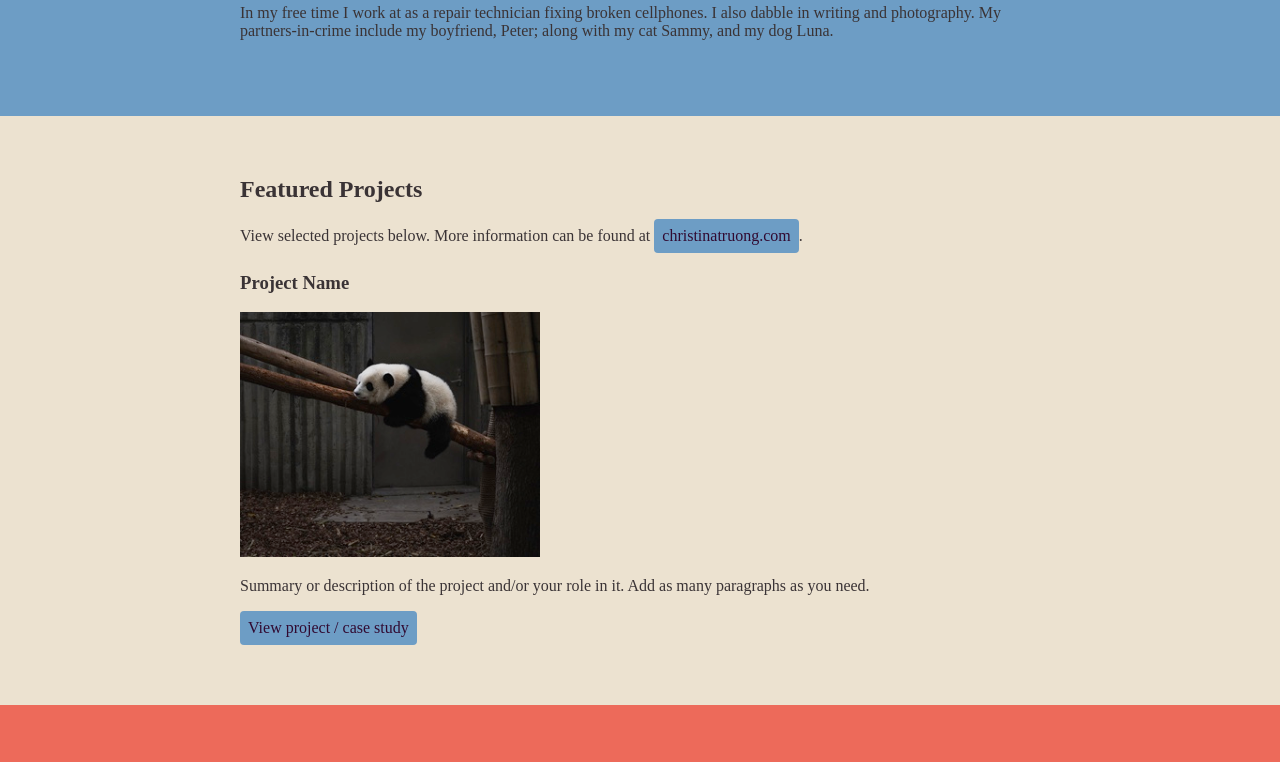
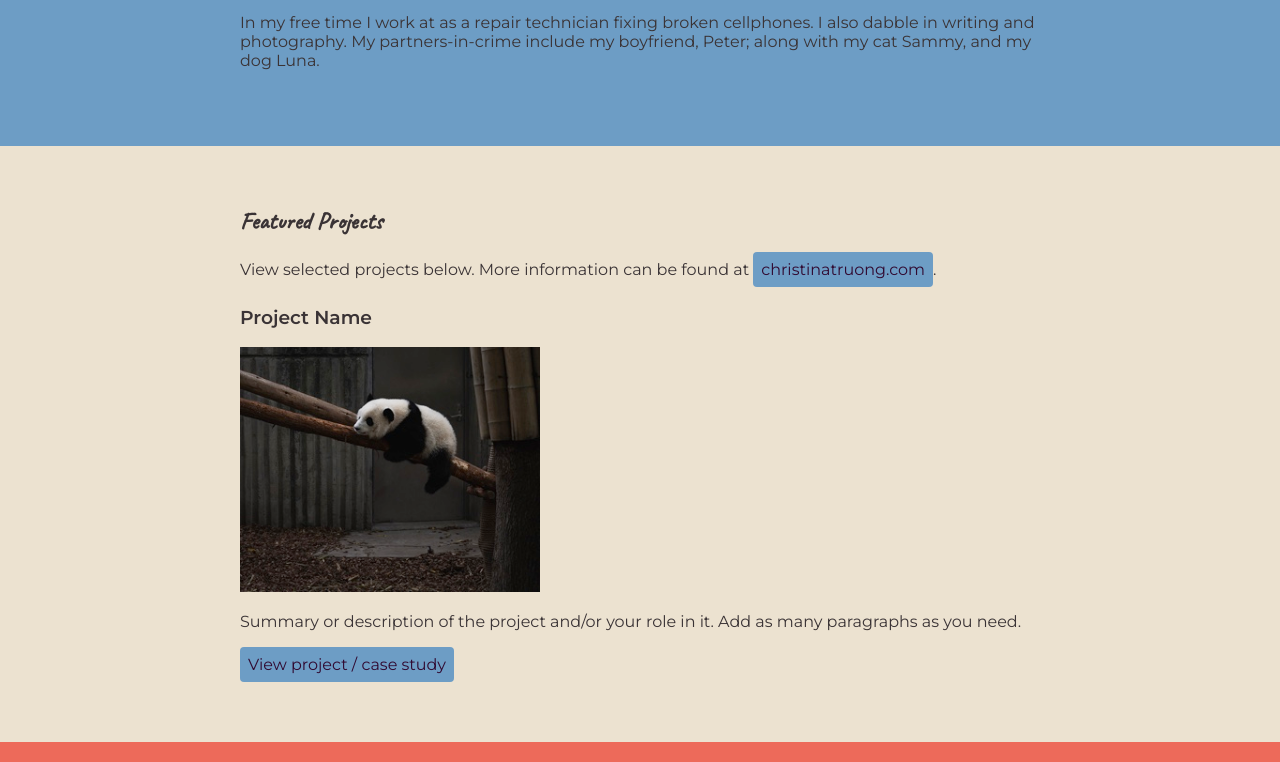
Before and after one commit to nic-dgl203-2021FA/assignment1a-destiny-lewis, a plain HTML site: page index.html in a window 1280 px wide. Shown: the part 231-993 px from the top of the page. Drawn offline with Linux system fonts and the light colour scheme.

Commit message:
Add fonts
Fonts added from Google Fonts

```diff
--- a/css files/styles.css
+++ b/css files/styles.css
@@ -16,6 +16,7 @@ body {
     color: #3A3335;
     margin: 0;
     padding: 0;
+    font-family: 'Montserrat', sans-serif;
 }
 
 img {
@@ -32,6 +33,10 @@ a:hover {
 
 h2 {
     margin: 0;
+}
+
+h1, h2 {
+    font-family: 'Caveat', cursive;
 }
 
 .content-wrap {
--- a/index.html
+++ b/index.html
@@ -4,7 +4,11 @@
     <meta charset="UTF-8">
     <meta name="viewport" content="width=device-width, initial-scale=1.0">
     <title>Destiny Lewis</title>
-
+    <!-- Google Fonts loading before the stylesheets -->
+    <link rel="preconnect" href="https://fonts.googleapis.com">
+    <link rel="preconnect" href="https://fonts.gstatic.com" crossorigin>
+    <link href="https://fonts.googleapis.com/css2?family=Caveat&family=Montserrat:wght@400;600&display=swap" rel="stylesheet">
+    <!-- Style sheets load after fonts -->
     <link rel="stylesheet" href="css files/styles.css" />
   </head>
   <body>
```
